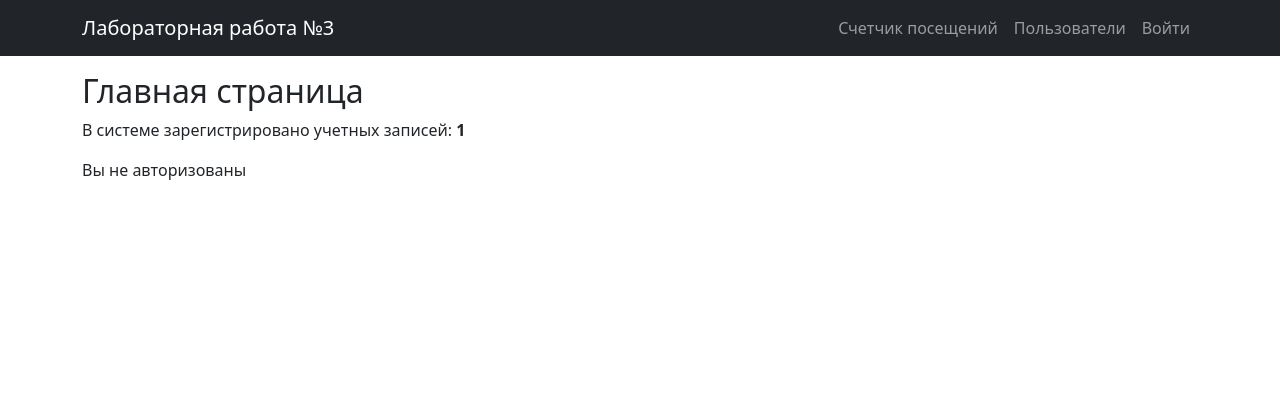
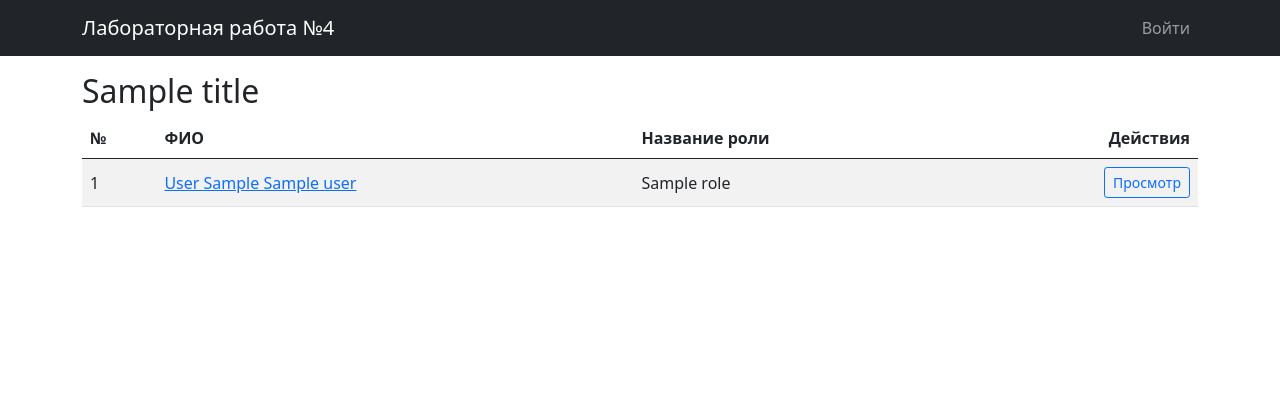
Before and after one commit to xseniaKri/web_labs, a Python web app: template app/templates/index.html in a window 1280 px wide. Shown: the top 420 px of the page. Run offline with Jinja, Linux system fonts and the light colour scheme; the template is opened without the code that fills it: most values are stand-ins (such as "Sample title", 1, 10 or a date in 2020).

Commit message:
fix: поправила страницы, валидацию

```diff
--- a/app/routes.py
+++ b/app/routes.py
@@ -17,7 +17,7 @@ main_bp = Blueprint("main", __name__)
 @main_bp.route("/")
 def index():
     users_list = User.query.order_by(User.id).all()
-    return render_template("users.html", users=users_list, title="Главная страница")
+    return render_template("index.html", users=users_list, title="Главная страница")
 
 
 @main_bp.route("/counter")
--- a/app/templates/base.html
+++ b/app/templates/base.html
@@ -10,7 +10,7 @@
         {% if title %}
           {{ title }}
         {% else %}
-          Лабораторная работа №3
+          Лабораторная работа №4
         {% endif %}
     </title>
   </head>
@@ -18,26 +18,13 @@
     <header>
         <nav class="navbar navbar-expand-lg navbar-dark bg-dark">
             <div class="container">
-              <a class="navbar-brand" href="{{ url_for('main.index') }}">Лабораторная работа №3</a>
+              <a class="navbar-brand" href="{{ url_for('main.index') }}">Лабораторная работа №4</a>
               <button class="navbar-toggler" type="button" data-bs-toggle="collapse" data-bs-target="#navbarSupportedContent" aria-controls="navbarSupportedContent" aria-expanded="false" aria-label="Toggle navigation">
                 <span class="navbar-toggler-icon"></span>
               </button>
               <div class="collapse navbar-collapse" id="navbarSupportedContent">
                 <ul class="navbar-nav ms-auto mb-2 mb-lg-0">
-                  <li class="nav-item">
-                    <a class="nav-link" aria-current="page" href="{{ url_for('main.counter') }}">Счетчик посещений</a>
-                  </li>
-                  <li class="nav-item">
-                    <a class="nav-link" aria-current="page" href="{{ url_for('main.users') }}">
-                        Пользователи
-                    </a>
-                  </li>
                     {% if current_user.is_authenticated %}
-                    <li class="nav-item">
-                    <a class="nav-link" aria-current="page" href="{{ url_for('main.secret') }}">
-                        Секретная страница
-                    </a>
-                    </li>
                     <li class="nav-item">
                     <a class="nav-link" aria-current="page" href="{{ url_for('main.change_own_password') }}">
                         Изменить пароль
--- a/app/templates/index.html
+++ b/app/templates/index.html
@@ -1,27 +1,74 @@
 {% extends "base.html" %}
 
 {% block content %}
+<h2>{{ title or "Главная страница" }}</h2>
 
-<h2>Главная страница</h2>
-
-<p>
-В системе зарегистрировано учетных записей:
-<b>{{ users_count }}</b>
-</p>
+<div class="table-responsive">
+  <table class="table table-striped align-middle">
+    <thead>
+      <tr>
+        <th>№</th>
+        <th>ФИО</th>
+        <th>Название роли</th>
+        <th class="text-end">Действия</th>
+      </tr>
+    </thead>
+    <tbody>
+      {% for user in users %}
+      {% set full_name = ((user.last_name or "") ~ " " ~ user.first_name ~ " " ~ user.middle_name).strip() %}
+      <tr>
+        <td>{{ loop.index }}</td>
+        <td>
+          <a href="{{ url_for('main.user_detail', user_id=user.id) }}">
+            {{ full_name }}
+          </a>
+        </td>
+        <td>{{ user.role.name if user.role else "Без роли" }}</td>
+        <td class="text-end">
+          <a href="{{ url_for('main.user_detail', user_id=user.id) }}" class="btn btn-sm btn-outline-primary">Просмотр</a>
+          {% if current_user.is_authenticated %}
+          <a href="{{ url_for('main.edit_user', user_id=user.id) }}" class="btn btn-sm btn-outline-secondary">Редактировать</a>
+          <button type="button" class="btn btn-sm btn-outline-danger" data-bs-toggle="modal" data-bs-target="#deleteUserModal{{ user.id }}">
+            Удалить
+          </button>
+          {% endif %}
+        </td>
+      </tr>
+      {% else %}
+      <tr>
+        <td colspan="4" class="text-center">Пользователи пока не созданы.</td>
+      </tr>
+      {% endfor %}
+    </tbody>
+  </table>
+</div>
 
 {% if current_user.is_authenticated %}
+{% for user in users %}
+{% set full_name = ((user.last_name or "") ~ " " ~ user.first_name ~ " " ~ user.middle_name).strip() %}
+<div class="modal fade" id="deleteUserModal{{ user.id }}" tabindex="-1" aria-labelledby="deleteUserModalLabel{{ user.id }}" aria-hidden="true">
+  <div class="modal-dialog">
+    <div class="modal-content">
+      <div class="modal-header">
+        <h5 class="modal-title" id="deleteUserModalLabel{{ user.id }}">Удаление пользователя</h5>
+        <button type="button" class="btn-close" data-bs-dismiss="modal" aria-label="Закрыть"></button>
+      </div>
+      <div class="modal-body">
+        Вы уверены, что хотите удалить пользователя {{ full_name }}?
+      </div>
+      <div class="modal-footer">
+        <button type="button" class="btn btn-outline-secondary" data-bs-dismiss="modal">Нет</button>
+        <form method="post" action="{{ url_for('main.delete_user', user_id=user.id) }}">
+          <button type="submit" class="btn btn-danger">Да</button>
+        </form>
+      </div>
+    </div>
+  </div>
+</div>
+{% endfor %}
 
-<p>
-Вы вошли как:
-<b>{{ current_user.login }}</b>
-</p>
-
-{% else %}
-
-<p>
-Вы не авторизованы
-</p>
-
+<div class="mt-3">
+  <a href="{{ url_for('main.new_user') }}" class="btn btn-primary">Создание пользователя</a>
+</div>
 {% endif %}
-
 {% endblock %}
```
Also changed, not shown: app/templates/change_own_password.html (+6 -6 lines), app/templates/change_password.html (+4 -4 lines), app/templates/counter.html (deleted, +0 -17 lines), app/templates/macros/user_form.html (+16 -16 lines), app/templates/secret.html (deleted, +0 -14 lines), app/templates/users.html (deleted, +0 -74 lines).
